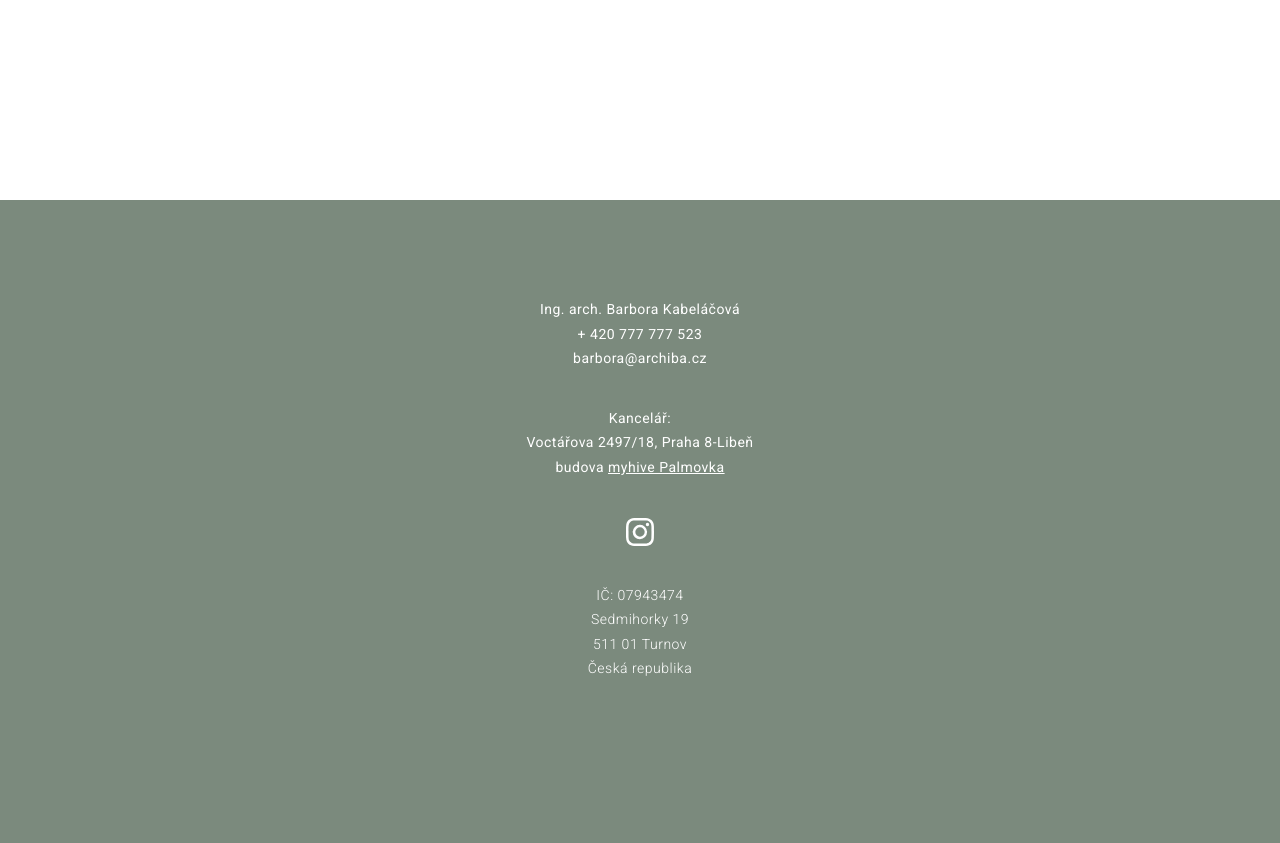
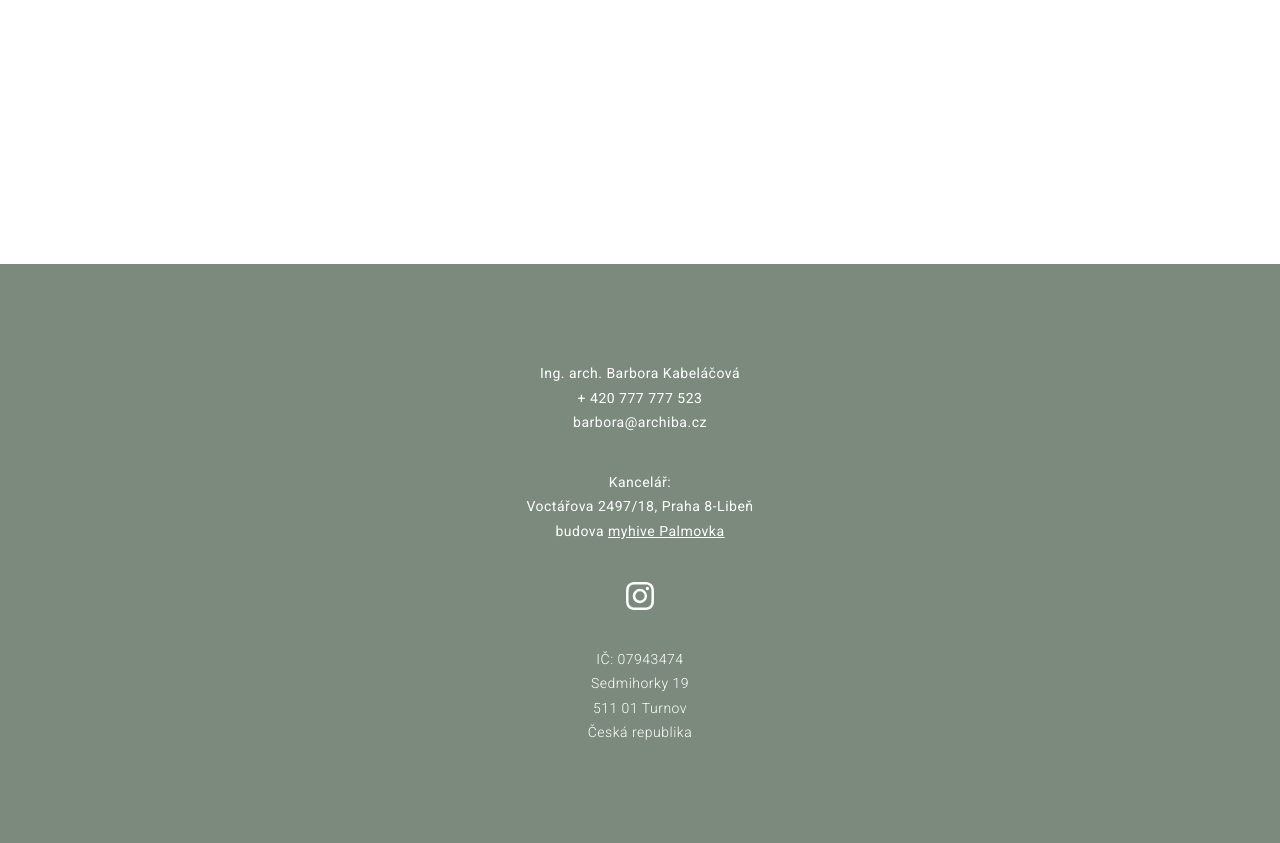
Before and after one commit to webinity/archiba, a PHP site: template resources/templates/index.twig in a window 1280 px wide. Shown: the part 232-1075 px from the top of the page. Before the commit the page ends 908 px from the top, so only its background shows below. Run offline with PHP 8.4, Linux system fonts and the light colour scheme; the template is opened without the code that fills it, so the values that code supplies are empty; style sheets or scripts are compiled from the project's sources; some libraries are stand-ins or nearby versions; some web fonts are replaced.

Commit message:
20vw paddign-bottom

```diff
--- a/resources/scss/_layout.scss
+++ b/resources/scss/_layout.scss
@@ -228,7 +228,7 @@ main {
 	padding-bottom: 30px;
 
 	@media screen and (min-width: ($container-mob + 60px)) {
-		padding-bottom: 15vw;
+		padding-bottom: 20vw;
 	}
 
 	@media screen and (min-width: $pc) {}
```
